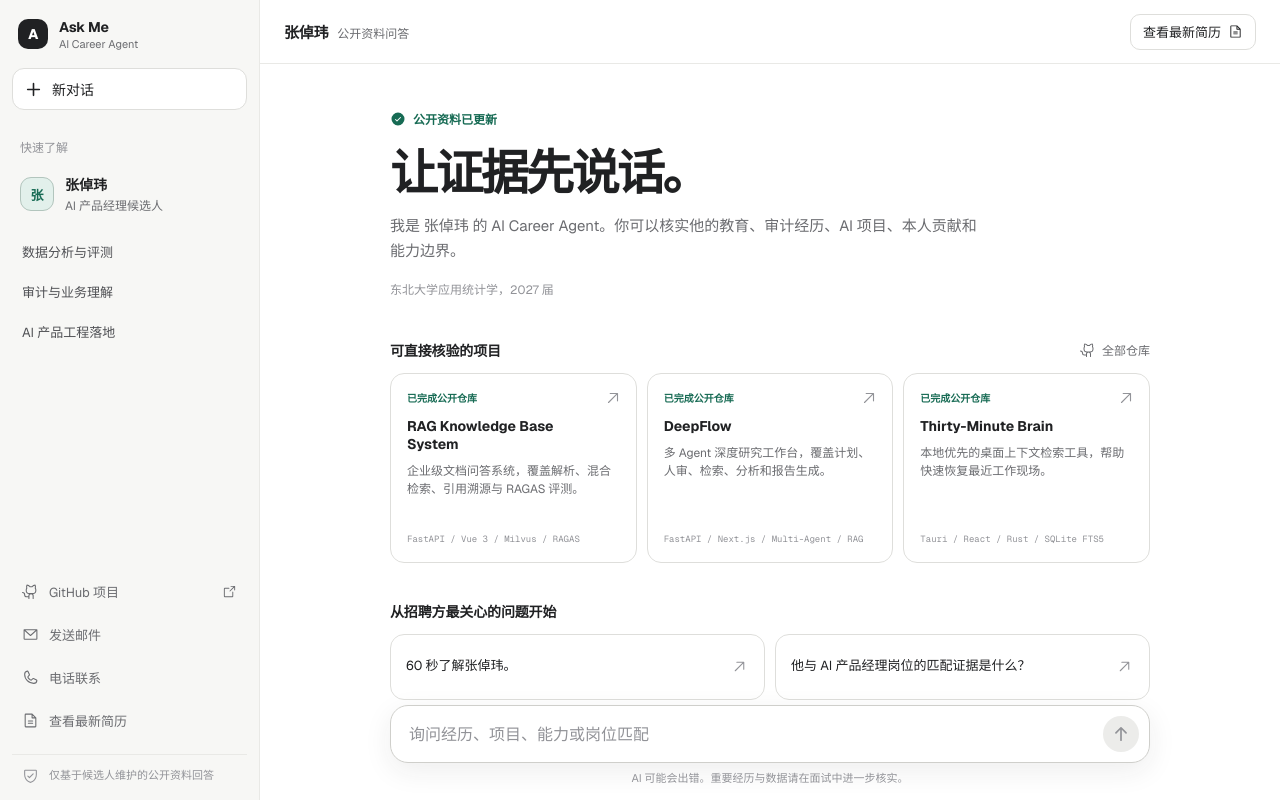
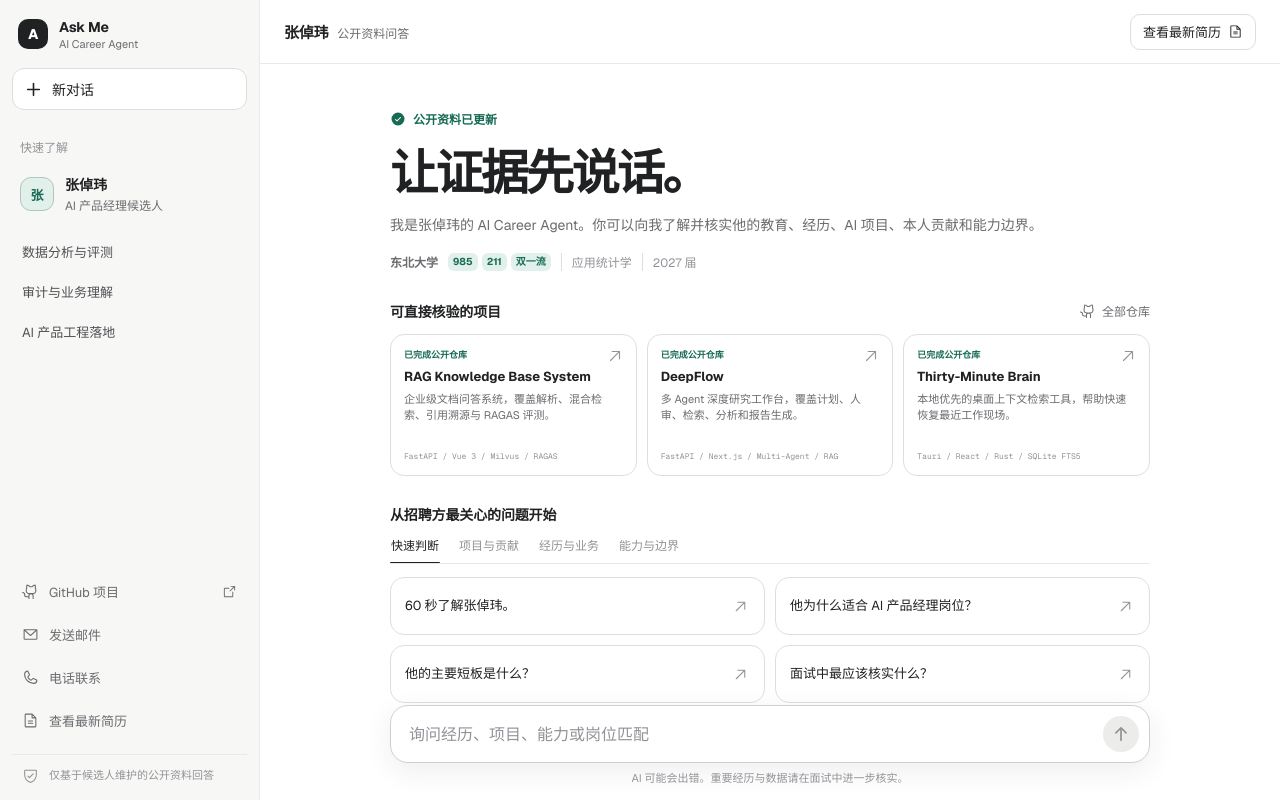
Before and after one commit to ZackZhang-AI/ask-me-career-agent, a Next.js app: page / in a window 1280 px wide. Built offline with nearby package versions, Linux system fonts and the light colour scheme.

Commit message:
优化招聘问题推荐与首屏信息层级

```diff
--- a/app/globals.css
+++ b/app/globals.css
@@ -354,7 +354,7 @@ textarea:focus-visible {
 }
 
 .welcome {
-  max-width: 660px;
+  max-width: 820px;
 }
 
 .evidence-label {
@@ -375,18 +375,47 @@ textarea:focus-visible {
 }
 
 .welcome p {
-  max-width: 590px;
+  max-width: none;
   margin: 16px 0 0;
   color: var(--muted);
-  font-size: 15px;
+  font-size: 14px;
   line-height: 1.65;
+  white-space: nowrap;
 }
 
 .education-line {
   margin-top: 16px;
-  display: block;
+  display: flex;
+  align-items: center;
+  gap: 10px;
   color: var(--faint);
   font-size: 12px;
+}
+
+.education-line strong {
+  color: var(--muted);
+  font-weight: 620;
+}
+
+.school-tags {
+  display: inline-flex;
+  align-items: center;
+  gap: 4px;
+}
+
+.school-tags span {
+  padding: 2px 5px;
+  border-radius: 6px;
+  background: var(--accent-soft);
+  color: var(--accent);
+  font-size: 10px;
+  font-weight: 620;
+  line-height: 1.4;
+}
+
+.education-detail {
+  padding-left: 10px;
+  border-left: 1px solid var(--line);
 }
 
 .mobile-contact {
@@ -394,7 +423,7 @@ textarea:focus-visible {
 }
 
 .project-proof {
-  margin-top: 42px;
+  margin-top: 30px;
 }
 
 .proof-heading {
@@ -433,8 +462,8 @@ textarea:focus-visible {
 
 .project-link {
   min-width: 0;
-  min-height: 190px;
-  padding: 16px;
+  min-height: 142px;
+  padding: 13px;
   position: relative;
   display: flex;
   flex-direction: column;
@@ -455,43 +484,92 @@ textarea:focus-visible {
 
 .project-status {
   color: var(--accent);
-  font-size: 10px;
+  font-size: 9px;
   font-weight: 620;
 }
 
 .project-link strong {
-  margin-top: 12px;
+  margin-top: 8px;
   padding-right: 20px;
   overflow-wrap: anywhere;
-  font-size: 14px;
+  font-size: 13px;
   line-height: 1.3;
 }
 
 .project-link p {
-  margin: 9px 0 16px;
+  margin: 6px 0 10px;
   color: var(--muted);
-  font-size: 12px;
-  line-height: 1.5;
+  font-size: 11px;
+  line-height: 1.45;
 }
 
 .project-link small {
   margin-top: auto;
   color: var(--faint);
   font-family: var(--font-mono), monospace;
-  font-size: 9px;
+  font-size: 8px;
   line-height: 1.45;
 }
 
 .project-arrow {
   position: absolute;
-  top: 15px;
-  right: 14px;
+  top: 12px;
+  right: 12px;
   color: var(--faint);
   transition: transform 160ms ease;
 }
 
 .question-start {
-  margin-top: 38px;
+  margin-top: 28px;
+}
+
+.question-groups {
+  margin-top: 12px;
+  display: flex;
+  gap: 18px;
+  overflow-x: auto;
+  border-bottom: 1px solid var(--line-soft);
+  scrollbar-width: none;
+}
+
+.question-groups::-webkit-scrollbar {
+  display: none;
+}
+
+.question-groups button {
+  position: relative;
+  padding: 0 1px 9px;
+  flex: 0 0 auto;
+  border: 0;
+  background: transparent;
+  color: var(--faint);
+  font-size: 12px;
+  cursor: pointer;
+  transition: color 160ms ease;
+}
+
+.question-groups button::after {
+  content: "";
+  position: absolute;
+  right: 0;
+  bottom: -1px;
+  left: 0;
+  height: 2px;
+  border-radius: 2px;
+  background: var(--ink);
+  opacity: 0;
+  transform: scaleX(0.6);
+  transition: opacity 160ms ease, transform 160ms ease;
+}
+
+.question-groups button:hover,
+.question-groups button[aria-selected="true"] {
+  color: var(--ink);
+}
+
+.question-groups button[aria-selected="true"]::after {
+  opacity: 1;
+  transform: scaleX(1);
 }
 
 .suggestions {
@@ -503,8 +581,8 @@ textarea:focus-visible {
 }
 
 .suggestions button {
-  min-height: 66px;
-  padding: 14px 15px;
+  min-height: 58px;
+  padding: 12px 14px;
   display: grid;
   grid-template-columns: 1fr 18px;
   align-items: center;
@@ -687,6 +765,62 @@ textarea:focus-visible {
   width: min(100%, calc(var(--content) + 48px));
   margin: 0 auto;
   padding: 0 24px 14px;
+}
+
+.contextual-suggestions {
+  margin: 0 0 9px;
+  display: flex;
+  align-items: center;
+  gap: 9px;
+  color: var(--faint);
+  opacity: 0.78;
+  transition: opacity 160ms ease;
+}
+
+.composer-dock:hover .contextual-suggestions,
+.composer-dock:focus-within .contextual-suggestions {
+  opacity: 1;
+}
+
+.contextual-suggestions > span {
+  flex: 0 0 auto;
+  font-size: 11px;
+  font-weight: 620;
+}
+
+.contextual-suggestions > div {
+  min-width: 0;
+  display: flex;
+  gap: 6px;
+  overflow-x: auto;
+  scrollbar-width: none;
+}
+
+.contextual-suggestions > div::-webkit-scrollbar {
+  display: none;
+}
+
+.contextual-suggestions button {
+  padding: 7px 9px;
+  flex: 0 0 auto;
+  border: 1px solid var(--line-soft);
+  border-radius: 9px;
+  background: var(--surface);
+  color: var(--muted);
+  font-size: 11px;
+  white-space: nowrap;
+  cursor: pointer;
+  transition: background 160ms ease, color 160ms ease, border-color 160ms ease, transform 160ms ease;
+}
+
+.contextual-suggestions button:hover {
+  border-color: var(--line);
+  background: var(--surface-soft);
+  color: var(--ink);
+}
+
+.contextual-suggestions button:active {
+  transform: scale(0.98);
 }
 
 .chat-error {
@@ -879,6 +1013,17 @@ textarea:focus-visible {
 
   .welcome p {
     font-size: 14px;
+    white-space: normal;
+  }
+
+  .education-line {
+    align-items: flex-start;
+    flex-wrap: wrap;
+    gap: 8px;
+  }
+
+  .education-detail {
+    padding-left: 8px;
   }
 
   .mobile-contact {
@@ -901,7 +1046,7 @@ textarea:focus-visible {
   }
 
   .project-proof {
-    margin-top: 34px;
+    margin-top: 28px;
   }
 
   .project-grid {
@@ -909,11 +1054,17 @@ textarea:focus-visible {
   }
 
   .project-link {
-    min-height: 154px;
+    min-height: 132px;
   }
 
   .question-start {
-    margin-top: 34px;
+    margin-top: 28px;
+  }
+
+  .question-groups {
+    margin-right: -16px;
+    padding-right: 16px;
+    gap: 16px;
   }
 
   .suggestions {
@@ -944,12 +1095,27 @@ textarea:focus-visible {
     padding: 0 10px 8px;
   }
 
+  .contextual-suggestions {
+    align-items: flex-start;
+    gap: 7px;
+  }
+
+  .contextual-suggestions > span {
+    padding-top: 8px;
+  }
+
   .composer {
     padding-left: 14px;
   }
 
   .composer-note {
     font-size: 10px;
+  }
+}
+
+@media (min-width: 768px) and (max-width: 1000px) {
+  .welcome p {
+    white-space: normal;
   }
 }
 
--- a/components/chat.tsx
+++ b/components/chat.tsx
@@ -12,9 +12,14 @@ import {
   PhoneIcon,
   StopIcon,
 } from "@phosphor-icons/react";
-import { suggestedQuestions } from "@/lib/knowledge";
 import { featuredProjects, profile } from "@/lib/profile";
 import { getBrowserSessionId } from "@/lib/client-session";
+import {
+  getFollowUpQuestions,
+  inferQuestionCategory,
+  questionGroups,
+  type QuestionGroupId,
+} from "@/lib/question-suggestions";
 import type { ChatMessage, KnowledgeItem, ResponseStatus, Source } from "@/lib/types";
 
 interface DisplayMessage extends ChatMessage {
@@ -40,17 +45,6 @@ const statusLabels = {
   archived: "已归档",
 } as const;
 
-function questionCategory(question: string) {
-  if (/项目|rag|agent|deepflow/i.test(question)) return "project";
-  if (/匹配|岗位/.test(question)) return "fit";
-  if (/实习|经历|审计/.test(question)) return "experience";
-  if (/技能|技术|英语|证书/.test(question)) return "skills";
-  if (/短板|不足|缺口|核实/.test(question)) return "gaps";
-  if (/隐私|机密|提示词|忽略|编造/.test(question)) return "security";
-  if (/介绍|背景|教育|张倬玮/.test(question)) return "profile";
-  return "other";
-}
-
 function track(event: string, sessionId: string, detail = "", metadata: Partial<DisplayMessage> & { questionCategory?: string } = {}) {
   void fetch("/api/events", {
     method: "POST",
@@ -74,6 +68,7 @@ export function Chat() {
   const [input, setInput] = useState("");
   const [loading, setLoading] = useState(false);
   const [error, setError] = useState("");
+  const [activeQuestionGroup, setActiveQuestionGroup] = useState<QuestionGroupId>("screening");
   const abortRef = useRef<AbortController | null>(null);
   const messageEndRef = useRef<HTMLDivElement | null>(null);
 
@@ -94,7 +89,7 @@ export function Chat() {
     const userMessage: DisplayMessage = { role: "user", content: clean };
     const nextMessages = [...messages, userMessage];
     setMessages([...nextMessages, { role: "assistant", content: "" }]);
-    track(fromSuggestion ? "suggestion_clicked" : "question_sent", sessionId, "", { questionCategory: questionCategory(clean) });
+    track(fromSuggestion ? "suggestion_clicked" : "question_sent", sessionId, "", { questionCategory: inferQuestionCategory(clean) });
     if (messages.some((message) => message.role === "user")) track("followup_sent", sessionId);
 
     const abort = new AbortController();
@@ -142,7 +137,7 @@ export function Chat() {
           setMessages([...nextMessages, { role: "assistant", content: answer, ...metadata }]);
         }
       }
-      track("answer_completed", sessionId, "", { ...metadata, questionCategory: questionCategory(clean) });
+      track("answer_completed", sessionId, "", { ...metadata, questionCategory: inferQuestionCategory(clean) });
     } catch (caught) {
       if (caught instanceof Error && caught.name === "AbortError") {
         setError("已停止生成，你可以修改问题后重试。");
@@ -171,6 +166,11 @@ export function Chat() {
   }
 
   const isEmpty = messages.length === 0;
+  const activeQuestions = questionGroups.find((group) => group.id === activeQuestionGroup)?.questions ?? questionGroups[0].questions;
+  const askedQuestions = messages.filter((message) => message.role === "user").map((message) => message.content);
+  const lastQuestion = askedQuestions[askedQuestions.length - 1] ?? "";
+  const followUpQuestions = lastQuestion ? getFollowUpQuestions(lastQuestion, askedQuestions) : [];
+  const hasCompletedAnswer = messages.some((message) => message.role === "assistant" && message.content);
 
   return (
     <div className={`chat-shell ${isEmpty ? "is-empty" : "has-messages"}`}>
@@ -180,8 +180,15 @@ export function Chat() {
             <section className="welcome" aria-labelledby="chat-title">
               <div className="evidence-label"><CheckCircleIcon size={16} weight="fill" aria-hidden="true" /> 公开资料已更新</div>
               <h1 id="chat-title">让证据先说话。</h1>
-              <p>我是 {profile.name} 的 AI Career Agent。你可以核实他的教育、审计经历、AI 项目、本人贡献和能力边界。</p>
-              <span className="education-line">{profile.education}</span>
+              <p>我是{profile.name}的 AI Career Agent。你可以向我了解并核实他的教育、经历、AI 项目、本人贡献和能力边界。</p>
+              <div className="education-line" aria-label={`${profile.school}，985、211、双一流，${profile.major}，${profile.graduation}`}>
+                <strong>{profile.school}</strong>
+                <span className="school-tags" aria-label="学校标签">
+                  {profile.schoolTags.map((tag) => <span key={tag}>{tag}</span>)}
+                </span>
+                <span className="education-detail">{profile.major}</span>
+                <span className="education-detail">{profile.graduation}</span>
+              </div>
               <nav className="mobile-contact" aria-label="联系方式">
                 <a href={`mailto:${profile.email}`} data-track-event="contact_opened" data-track-detail="email"><EnvelopeSimpleIcon size={15} aria-hidden="true" />邮件</a>
                 <a href={`tel:${profile.phone}`} data-track-event="contact_opened" data-track-detail="phone"><PhoneIcon size={15} aria-hidden="true" />电话</a>
@@ -210,8 +217,28 @@ export function Chat() {
 
             <section className="question-start" aria-labelledby="question-title">
               <h2 id="question-title">从招聘方最关心的问题开始</h2>
-              <div className="suggestions" aria-label="推荐问题">
-                {suggestedQuestions.map((question) => (
+              <div className="question-groups" role="tablist" aria-label="问题分类">
+                {questionGroups.map((group) => (
+                  <button
+                    id={`question-tab-${group.id}`}
+                    key={group.id}
+                    type="button"
+                    role="tab"
+                    aria-selected={activeQuestionGroup === group.id}
+                    aria-controls="question-panel"
+                    onClick={() => setActiveQuestionGroup(group.id)}
+                  >
+                    {group.label}
+                  </button>
+                ))}
+              </div>
+              <div
+                className="suggestions"
+                id="question-panel"
+                role="tabpanel"
+                aria-labelledby={`question-tab-${activeQuestionGroup}`}
+              >
+                {activeQuestions.map((question) => (
                   <button key={question} type="button" onClick={() => void send(question, true)}>
                     <span>{question}</span>
                     <ArrowUpRightIcon size={17} aria-hidden="true" />
@@ -278,6 +305,16 @@ export function Chat() {
       </div>
 
       <div className="composer-dock">
+        {hasCompletedAnswer && !loading && followUpQuestions.length > 0 && (
+          <div className="contextual-suggestions" aria-label="根据上一问题推荐的追问">
+            <span>接着了解</span>
+            <div>
+              {followUpQuestions.map((question) => (
+                <button key={question} type="button" onClick={() => void send(question, true)}>{question}</button>
+              ))}
+            </div>
+          </div>
+        )}
         {error && <div className="chat-error" role="alert">{error}</div>}
         <form className="composer" onSubmit={submit}>
           <label className="sr-only" htmlFor="question">向 Ask Me 提问</label>
--- a/lib/profile.ts
+++ b/lib/profile.ts
@@ -1,7 +1,10 @@
 export const profile = {
   name: "张倬玮",
   role: "AI 产品经理候选人",
-  education: "东北大学应用统计学，2027 届",
+  school: "东北大学",
+  schoolTags: ["985", "211", "双一流"],
+  major: "应用统计学",
+  graduation: "2027 届",
   github: "https://github.com/ZackZhang-AI",
   email: "zackzhang124@163.com",
   phone: "15812106204",
--- /dev/null
+++ b/lib/question-suggestions.ts
@@ -0,0 +1,113 @@
+export type QuestionCategory = "profile" | "fit" | "project" | "experience" | "skills" | "gaps" | "security" | "other";
+
+export const questionGroups = [
+  {
+    id: "screening",
+    label: "快速判断",
+    questions: [
+      "60 秒了解张倬玮。",
+      "他为什么适合 AI 产品经理岗位？",
+      "他的主要短板是什么？",
+      "面试中最应该核实什么？",
+    ],
+  },
+  {
+    id: "projects",
+    label: "项目与贡献",
+    questions: [
+      "哪个项目最能代表他的 AI 产品能力？",
+      "他在 RAG 项目中的个人贡献是什么？",
+      "他如何使用 AI 编程工具？",
+      "公开项目是否有真实用户增长数据？",
+    ],
+  },
+  {
+    id: "experience",
+    label: "经历与业务",
+    questions: [
+      "审计经历如何帮助他做 AI 产品？",
+      "他的德勤 IT 审计实习做了什么？",
+      "他的容诚审计实习做了什么？",
+      "他的教育背景是什么？",
+    ],
+  },
+  {
+    id: "capabilities",
+    label: "能力与边界",
+    questions: [
+      "他的核心技术能力有哪些？",
+      "他如何处理隐私和企业数据？",
+      "他会独立训练大模型吗？",
+      "可以根据这些材料直接给出录用结论吗？",
+    ],
+  },
+] as const;
+
+export type QuestionGroupId = (typeof questionGroups)[number]["id"];
+
+const followUpsByCategory: Record<QuestionCategory, readonly string[]> = {
+  profile: [
+    "他为什么适合 AI 产品经理岗位？",
+    "哪个项目最能代表他的 AI 产品能力？",
+    "他的主要短板是什么？",
+  ],
+  fit: [
+    "哪个项目最能代表他的 AI 产品能力？",
+    "他的主要短板是什么？",
+    "面试中最应该核实什么？",
+  ],
+  project: [
+    "他在 RAG 项目中的个人贡献是什么？",
+    "他如何使用 AI 编程工具？",
+    "公开项目是否有真实用户增长数据？",
+  ],
+  experience: [
+    "审计经历如何帮助他做 AI 产品？",
+    "他的德勤 IT 审计实习做了什么？",
+    "他的容诚审计实习做了什么？",
+  ],
+  skills: [
+    "他的核心技术能力有哪些？",
+    "他如何处理隐私和企业数据？",
+    "他会独立训练大模型吗？",
+  ],
+  gaps: [
+    "面试中最应该核实什么？",
+    "公开项目是否有真实用户增长数据？",
+    "可以根据这些材料直接给出录用结论吗？",
+  ],
+  security: [
+    "他如何处理隐私和企业数据？",
+    "面试中最应该核实什么？",
+    "可以根据这些材料直接给出录用结论吗？",
+  ],
+  other: [
+    "60 秒了解张倬玮。",
+    "他为什么适合 AI 产品经理岗位？",
+    "面试中最应该核实什么？",
+  ],
+};
+
+function normalizeQuestion(question: string) {
+  return question.toLowerCase().replace(/[\s，。！？、：；,.!?:;（）()\-_]/g, "");
+}
+
+export function inferQuestionCategory(question: string): QuestionCategory {
+  if (/项目|rag|agent|deepflow|贡献|ai\s*编程|用户增长|生产/.test(question.toLowerCase())) return "project";
+  if (/匹配|岗位|适合|录用/.test(question)) return "fit";
+  if (/实习|经历|审计|德勤|容诚|业务/.test(question)) return "experience";
+  if (/技能|技术|模型|英语|证书|评测|隐私|企业数据/.test(question)) return "skills";
+  if (/短板|不足|缺口|核实|风险|边界/.test(question)) return "gaps";
+  if (/机密|提示词|忽略|编造|私人/.test(question)) return "security";
+  if (/介绍|背景|教育|学校|张倬玮/.test(question)) return "profile";
+  return "other";
+}
+
+export function getFollowUpQuestions(question: string, askedQuestions: readonly string[] = [], limit = 3) {
+  const asked = new Set(askedQuestions.map(normalizeQuestion));
+  const category = inferQuestionCategory(question);
+  const fallback = questionGroups.flatMap((group) => group.questions);
+  return [...followUpsByCategory[category], ...fallback]
+    .filter((item, index, items) => items.indexOf(item) === index && !asked.has(normalizeQuestion(item)))
+    .slice(0, limit);
+}
```
Also changed, not shown: 1 other file (tests, documents, lock files or other folders).
